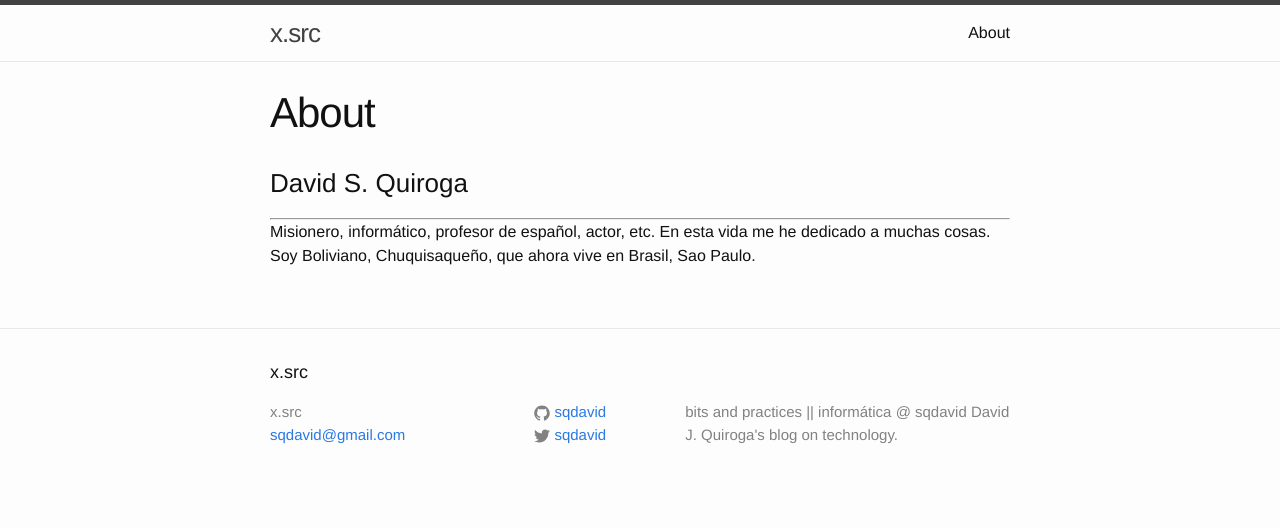
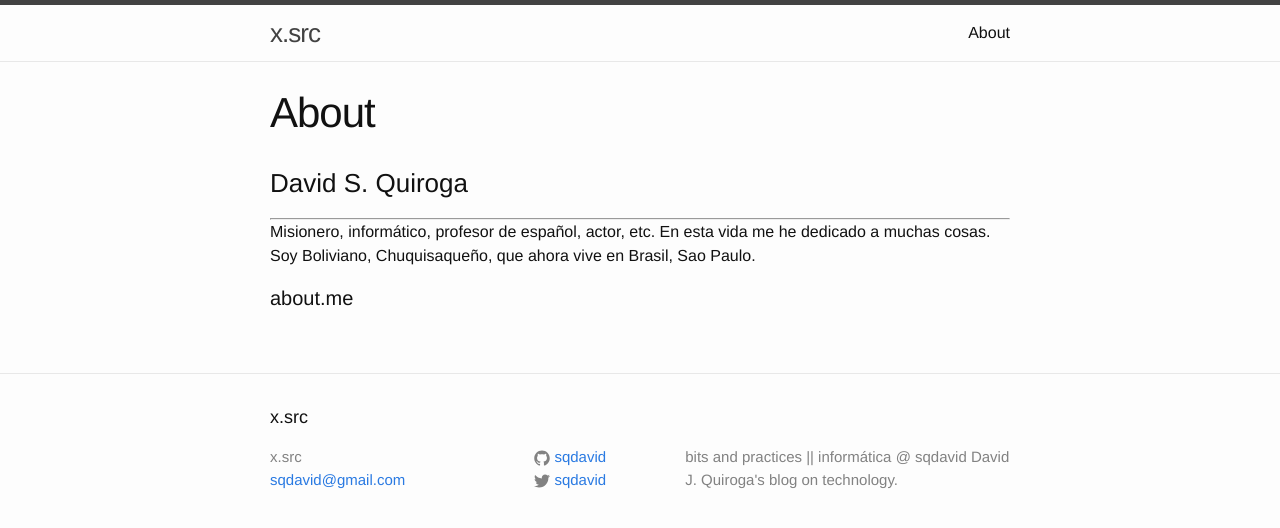
Before and after one commit to sqdavid/xsrc.arcamo.org, a Jekyll site: the page built from src/about.md, in a window 1280 px wide. Shown: the top 528 px of the page. Built offline with Jekyll 4.4.1, drawn with Linux system fonts in a browser that asks for light colours; a script that is not in the unit is left out.

Commit message:
about.me embedding

```diff
--- a/src/about.md
+++ b/src/about.md
@@ -9,3 +9,6 @@
 ---
 Misionero, informático, profesor de español, actor, etc. En esta vida me he dedicado a muchas cosas.
 Soy Boliviano, Chuquisaqueño, que ahora vive en Brasil, Sao Paulo.
+
+#### about.me
+<script src="//about.me/embed/davidquiroga?headline=0&amp;style=site"></script>
```
